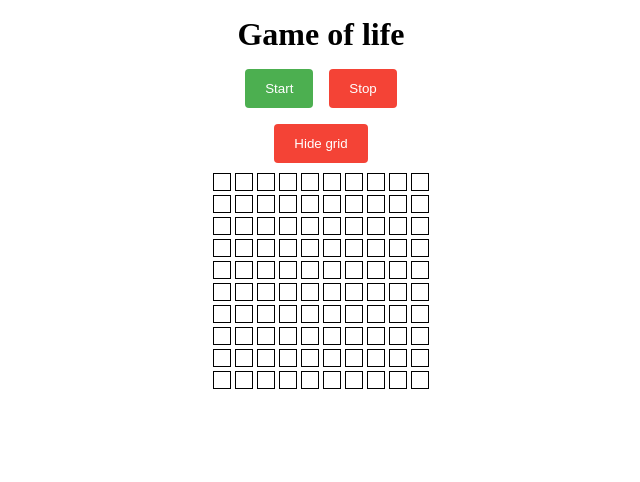
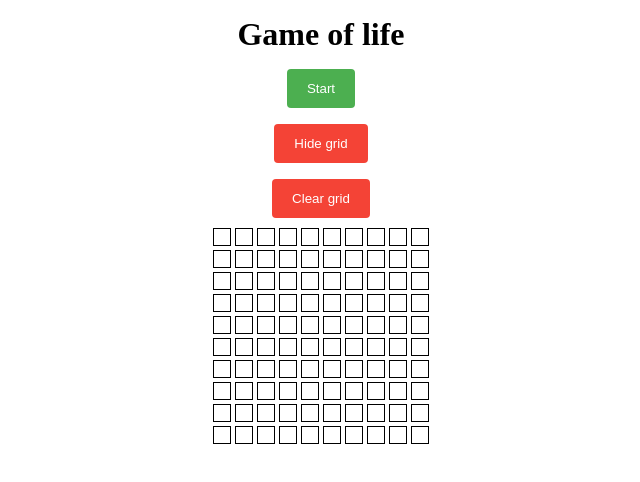
Before and after one commit to MarcinParda/game-of-life, a React (Create React App) app: page / in a window 1280 px wide. Shown: the top 482 px of the page, without its empty margins (319-959 px from the left). Built offline with nearby package versions, Linux system fonts and the light colour scheme.

Commit message:
added clearGrid function

```diff
--- a/src/components/GameGrid/GameGrid.tsx
+++ b/src/components/GameGrid/GameGrid.tsx
@@ -78,12 +78,6 @@ const GameGrid = () => {
     return () => clearInterval(interval);
   }, [isStarted]);
 
-  const handleGameState = (state: boolean) => {
-    return (event: React.MouseEvent<HTMLButtonElement>) => {
-      setIsStarted(state);
-    };
-  };
-
   const handleCellClick = (x: number, y: number) => {
     return (event: React.MouseEvent<HTMLDivElement>) => {
       setCells((prevCells) => {
@@ -94,14 +88,18 @@ const GameGrid = () => {
     };
   };
 
+  const clearGrid = () => {
+    setCells(initialCells);
+  };
+
   return (
     <div className="grid-container">
       <div className="row">
-        <button className="btn-primary" onClick={handleGameState(true)}>
-          Start
-        </button>
-        <button className="btn-danger" onClick={handleGameState(false)}>
-          Stop
+        <button
+          className={isStarted ? 'btn-danger' : 'btn-primary'}
+          onClick={() => setIsStarted((prev) => !prev)}
+        >
+          {isStarted ? 'Stop' : 'Start'}
         </button>
       </div>
       <div className="row">
@@ -110,6 +108,11 @@ const GameGrid = () => {
           onClick={() => setIsGridDisplayed((prev) => !prev)}
         >
           {isGridDisplayed ? 'Hide grid' : 'Show grid'}
+        </button>
+      </div>
+      <div className="row">
+        <button className="btn-danger" onClick={clearGrid}>
+          Clear grid
         </button>
       </div>
       {cells.map((row, rowIndex) => (
```
